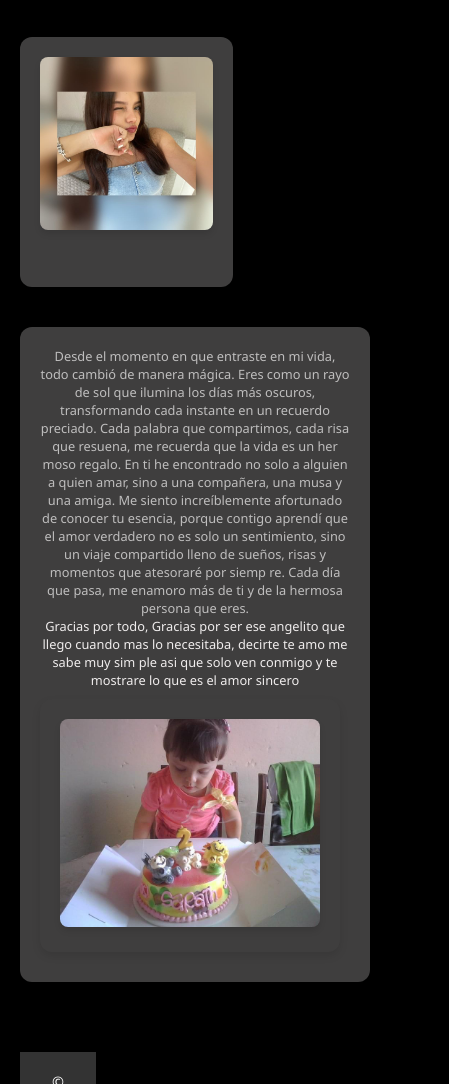
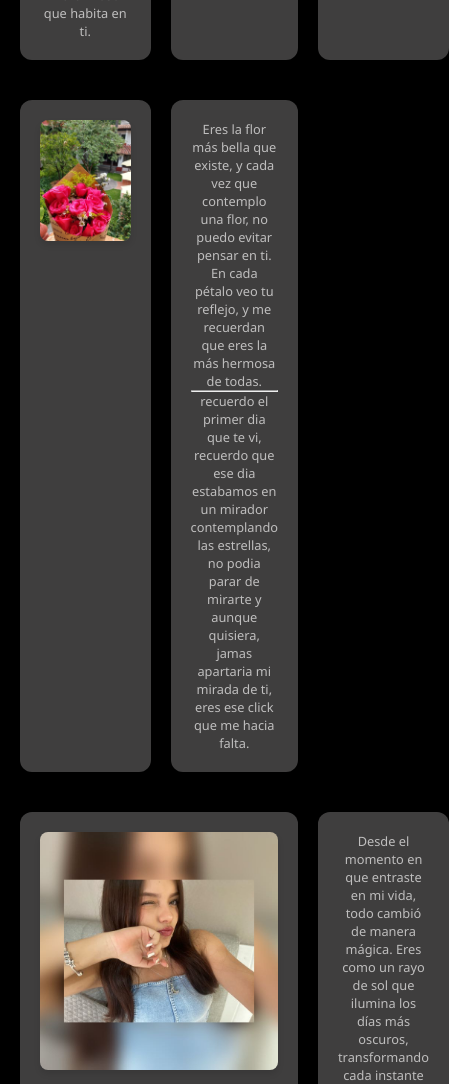
Before and after one commit to youngdigger/juli, a website: page index.html in a window 390 px wide. Shown: the part 916-2000 px from the top of the page, 449 px wide, since content can reach past the window. Drawn offline with Linux system fonts and the light colour scheme.

Commit message:
Corregir problemas de configuración

```diff
--- a/styles.css
+++ b/styles.css
@@ -32,7 +32,7 @@ header h1 {
 
 .container {
     display: grid;
-    grid-template-columns: 1fr 1fr 1fr;
+    grid-template-columns: repeat(3, 1fr); /* Tres columnas */
     gap: 20px;
     padding: 40px;
 }
@@ -58,31 +58,16 @@ header h1 {
     color: #bfbebe;
 }
 
+/* Estilos específicos de bloques */
 .block1 {
     grid-column: span 3;
-    height: auto;
     background-color: black;
-}
-
-.block2, .block3, .block7, .block8 {
-    grid-column: span 1;
-}
-
-.block4, .block6, .block9 {
-    grid-column: span 3;
 }
 
 .block5 {
     grid-column: span 2;
-    height: 250px;
-    margin-left: 720px; /* Ajusta esto según sea necesario */
 }
 
-.block5 .img {
-    margin: 0 auto;
-}
-
-/* Estilos para imágenes */
 .photo {
     width: 100%;
     height: auto;
@@ -93,33 +78,11 @@ header h1 {
 
 footer {
     text-align: center;
-    justify-content: center;
     background-color: #333;
     color: white;
     padding: 20px;
     margin-top: 40px;
     font-size: 1rem;
-}
-
-.block3 {
-    display: flex;
-    align-items: end;
-    justify-content: end;
-}
-
-.linea {
-    height: 10px;
-    background-color: rgb(63, 62, 62);
-    border: none;
-}
-
-.block7 {
-    width: 300px;
-    margin: 0 auto;
-}
-
-.block6 .abajito {
-    color: rgb(240, 237, 237);
 }
 
 /* Media Queries para Responsividad */
@@ -133,7 +96,7 @@ footer {
     }
 
     .container {
-        grid-template-columns: 1fr; /* Una sola columna en móviles */
+        grid-template-columns: repeat(2, 1fr); /* Dos columnas en móviles */
         padding: 20px; /* Menos padding */
     }
 
@@ -147,15 +110,6 @@ footer {
 
     .block p {
         font-size: 0.9rem; /* Ajustar tamaño de párrafo */
-    }
-
-    .block5 {
-        margin-left: 0; /* Quitar margen izquierdo */
-        width: auto; /* Ajustar el ancho */
-    }
-
-    footer {
-        font-size: 0.9rem; /* Ajustar tamaño de texto del pie de página */
     }
 }
 
@@ -175,4 +129,8 @@ footer {
     .block p {
         font-size: 0.8rem; /* Ajustar tamaño de párrafo */
     }
+
+    .container {
+        grid-template-columns: 1fr; /* Una sola columna en móviles */
+    }
 }
```
